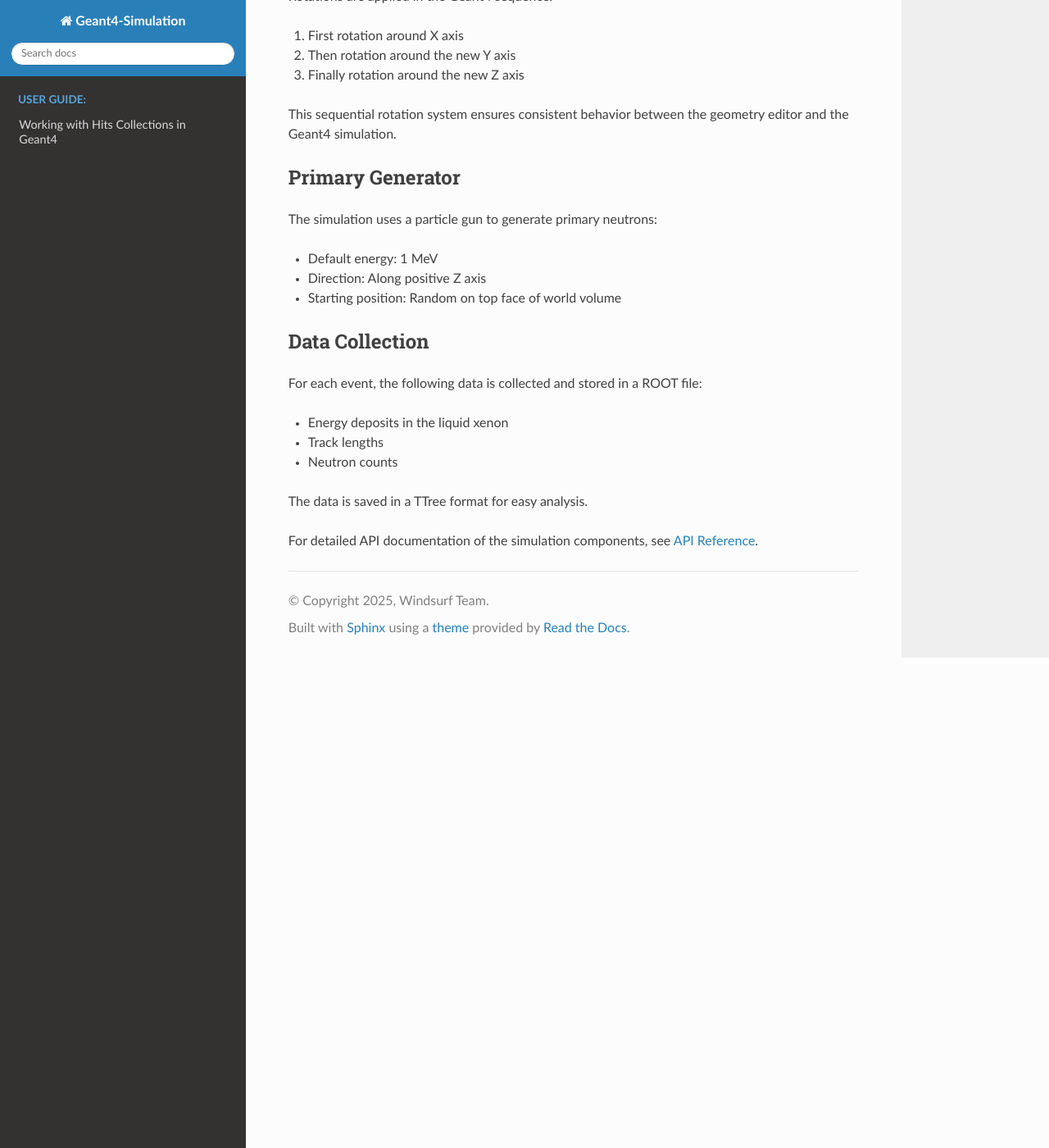
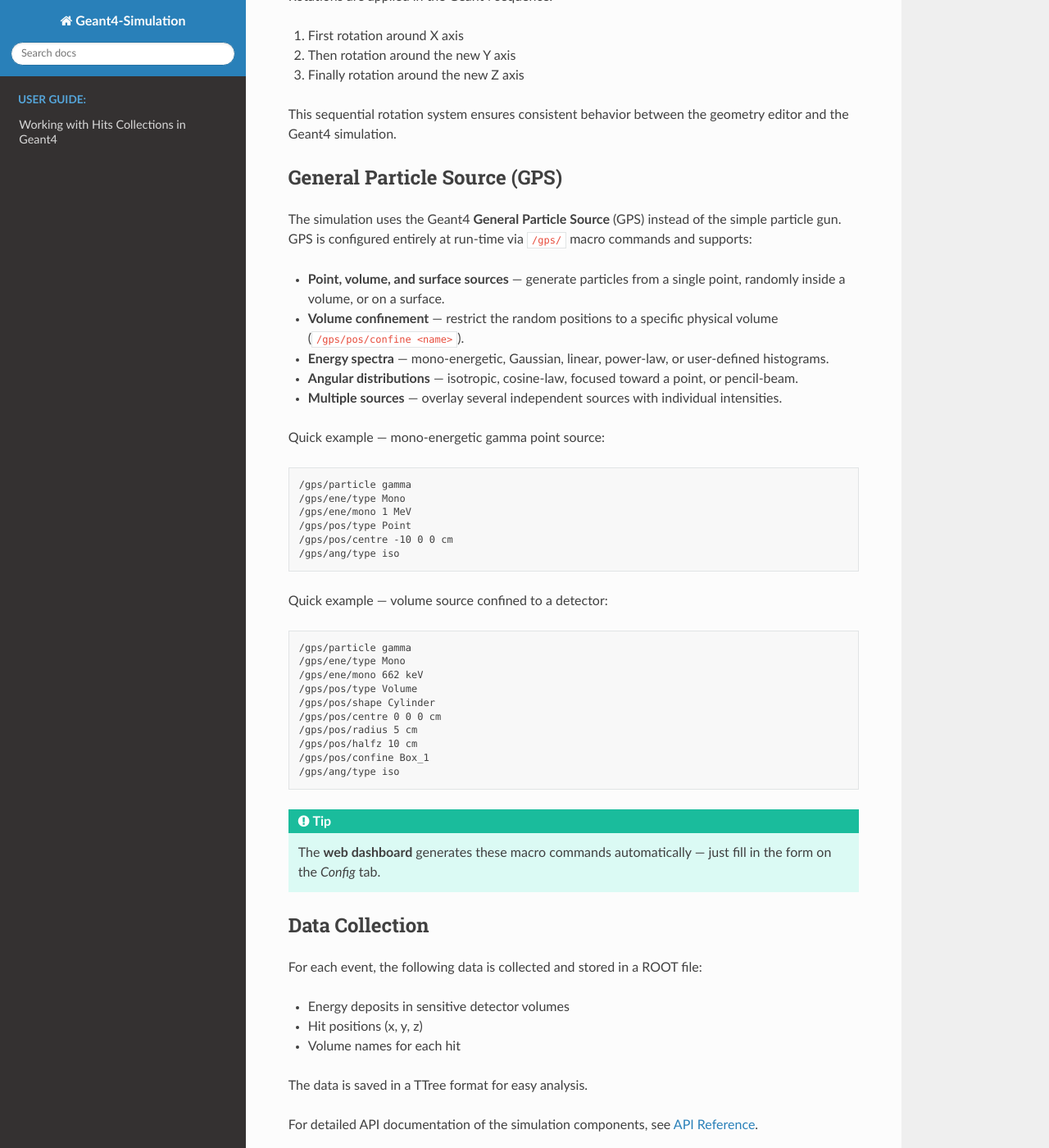
Before and after one commit to acolijn/geant4-simulation, a Sphinx documentation site: the page built from docs/source/simulation.rst, in a window 1280 px wide and 1400 px high, scrolled down 944 px. Shown: the whole window at 82% size. Built offline with Sphinx 7.4.7 and the Read the Docs theme 3.1.0, drawn with Linux system fonts in a browser that asks for light colours; pages that are not in the unit, such as notebooks, are missing from menus; some of the changed text lies outside the part shown.

Commit message:
updated docs

```diff
--- a/docs/source/index.rst
+++ b/docs/source/index.rst
@@ -1,7 +1,7 @@
 Geant4-Simulation Documentation
 ==============================
 
-Geant4-Simulation is a Geant4-based neutron detector simulation framework.
+Geant4-Simulation is a Geant4-based particle transport simulation framework.
 
 Contents
 --------
--- a/docs/source/simulation.rst
+++ b/docs/source/simulation.rst
@@ -6,7 +6,7 @@ Geant4 simulation to demonstrate geometry editor integration.
 Geometry Editor Integration
 -------------------------
 
-Get4 now integrates with a web-based geometry editor that allows you to:
+The simulation integrates with a web-based geometry editor that allows you to:
 
 - Create and edit detector geometries visually
 - Export geometry configurations as JSON files
@@ -22,7 +22,7 @@ The geometry editor ensures consistent coordinate systems with Geant4:
 Unit Handling
 ------------
 
-The simulation now properly handles units for all geometry dimensions:
+The simulation properly handles units for all geometry dimensions:
 
 - Length units: "mm", "cm", "m" (default is "mm" if not specified)
 - Angle units: "deg", "rad" (default is "deg" if not specified)
@@ -43,23 +43,63 @@ Rotations are applied in the Geant4 sequence:
 
 This sequential rotation system ensures consistent behavior between the geometry editor and the Geant4 simulation.
 
-Primary Generator
-----------------
+General Particle Source (GPS)
+----------------------------
 
-The simulation uses a particle gun to generate primary neutrons:
+The simulation uses the Geant4 **General Particle Source** (GPS) instead of
+the simple particle gun.  GPS is configured entirely at run-time via ``/gps/``
+macro commands and supports:
 
-- Default energy: 1 MeV
-- Direction: Along positive Z axis
-- Starting position: Random on top face of world volume
+* **Point, volume, and surface sources** — generate particles from a single
+  point, randomly inside a volume, or on a surface.
+* **Volume confinement** — restrict the random positions to a specific
+  physical volume (``/gps/pos/confine <name>``).
+* **Energy spectra** — mono-energetic, Gaussian, linear, power-law, or
+  user-defined histograms.
+* **Angular distributions** — isotropic, cosine-law, focused toward a point,
+  or pencil-beam.
+* **Multiple sources** — overlay several independent sources with individual
+  intensities.
+
+Quick example — mono-energetic gamma point source:
+
+.. code-block:: text
+
+   /gps/particle gamma
+   /gps/ene/type Mono
+   /gps/ene/mono 1 MeV
+   /gps/pos/type Point
+   /gps/pos/centre -10 0 0 cm
+   /gps/ang/type iso
+
+Quick example — volume source confined to a detector:
+
+.. code-block:: text
+
+   /gps/particle gamma
+   /gps/ene/type Mono
+   /gps/ene/mono 662 keV
+   /gps/pos/type Volume
+   /gps/pos/shape Cylinder
+   /gps/pos/centre 0 0 0 cm
+   /gps/pos/radius 5 cm
+   /gps/pos/halfz 10 cm
+   /gps/pos/confine Box_1
+   /gps/ang/type iso
+
+.. tip::
+
+   The **web dashboard** generates these macro commands automatically — just
+   fill in the form on the *Config* tab.
 
 Data Collection
 --------------
 
 For each event, the following data is collected and stored in a ROOT file:
 
-- Energy deposits in the liquid xenon
-- Track lengths
-- Neutron counts
+- Energy deposits in sensitive detector volumes
+- Hit positions (x, y, z)
+- Volume names for each hit
 
 The data is saved in a TTree format for easy analysis.
 
--- a/webapp/static/style.css
+++ b/webapp/static/style.css
@@ -92,7 +92,7 @@ input, select {
 }
 input:focus, select:focus { outline: 2px solid var(--primary); border-color: transparent; }
 
-.form-grid { display: grid; grid-template-columns: 1fr 1fr; gap: .8rem; margin-bottom: .8rem; }
+.form-grid { display: grid; grid-template-columns: repeat(auto-fill, minmax(140px, 1fr)); gap: .8rem; margin-bottom: .8rem; }
 .form-grid.triple { grid-template-columns: 1fr 1fr 1fr; }
 .narrow { max-width: 180px; margin-bottom: .8rem; }
 
```
Also changed, not shown: other parts of docs/source/index.rst (+1 -0 lines), README.md (+100 -10 lines), docs/source/webapp.rst (added, +225 -0 lines), webapp/static/app.js (+39 -7 lines), 2 other files.
